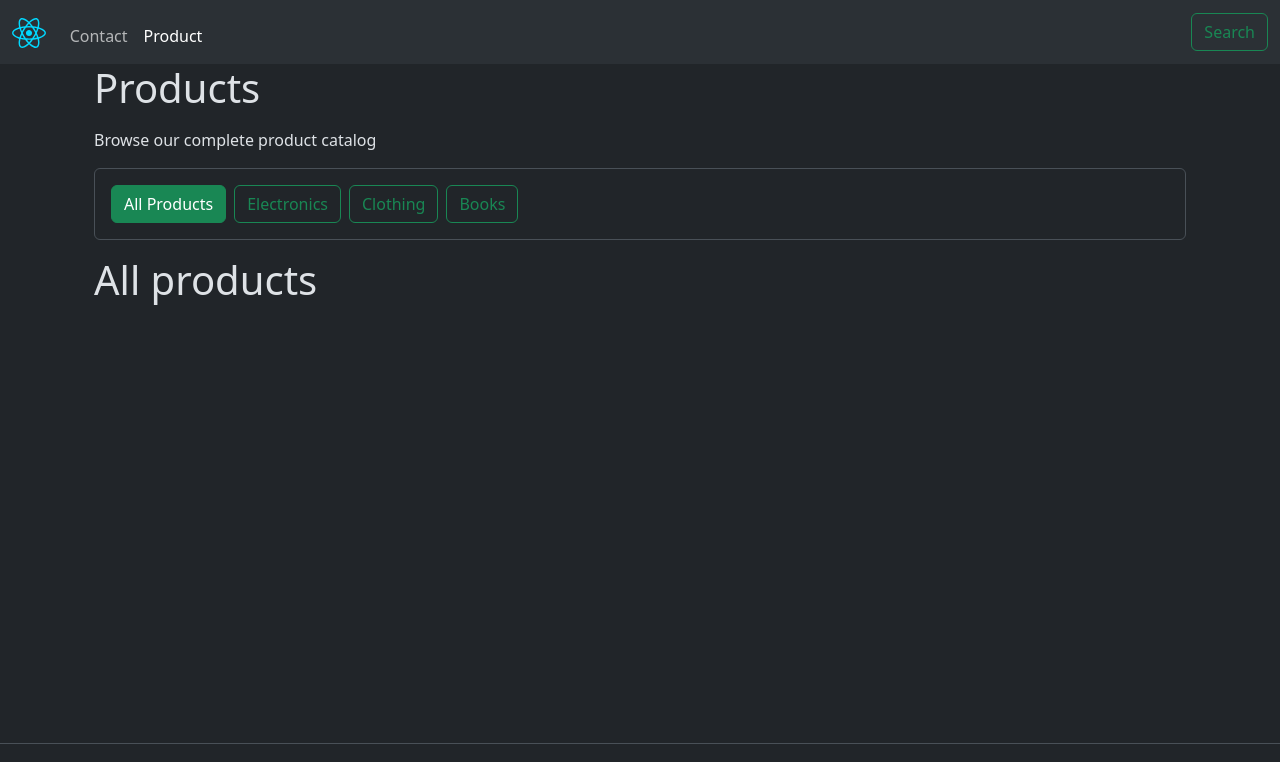
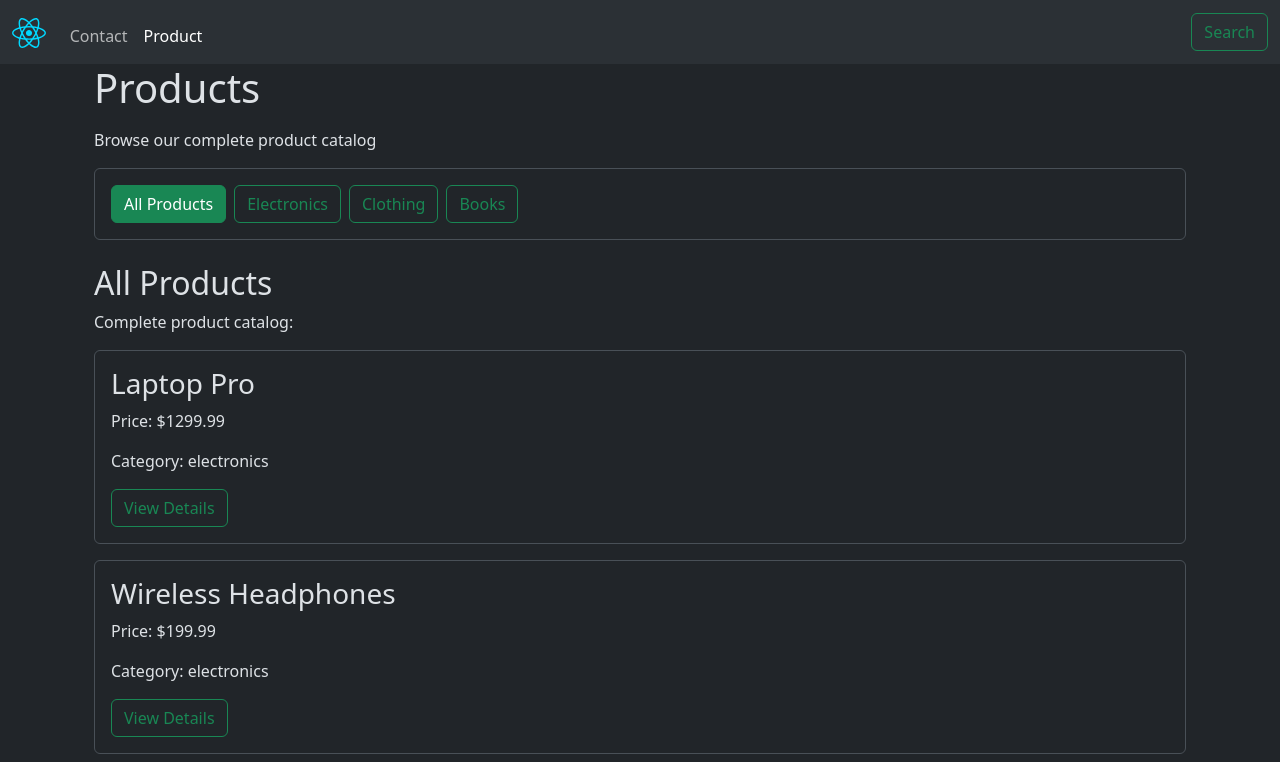
Before and after one commit to bhrugen/5-RouteOPedia, a React (Vite) app in the folder routeopedia/: page /products in a window 1280 px wide. Shown: the top 762 px of the page. Built offline with nearby package versions, Linux system fonts and the light colour scheme.

Commit message:
Section 8 - Nested Components in action

```diff
--- a/routeopedia/src/pages/product/ProductList.jsx
+++ b/routeopedia/src/pages/product/ProductList.jsx
@@ -1,12 +1,19 @@
 import { allProducts } from "../../data/products";
 import { Link } from "react-router-dom";
-function ProductList() {
+function ProductList({ filterType, title, description }) {
+  const getFilteredProducts = () => {
+    if (filterType == "all") {
+      return allProducts;
+    }
+    return allProducts.filter((p) => p.category === filterType);
+  };
+
   return (
     <div className="py-2">
-      <h2> All Products</h2>
-      <p>Browse our complete product catalog</p>
+      <h2> {title}</h2>
+      <p>{description}</p>
       <div className="mt-3">
-        {allProducts.map((product) => {
+        {getFilteredProducts().map((product) => {
           return (
             <div key={product.id} className="border rounded p-3 mb-3">
               <h3>{product.name}</h3>
--- a/routeopedia/src/pages/product/productCategory/AllProduct.jsx
+++ b/routeopedia/src/pages/product/productCategory/AllProduct.jsx
@@ -1,8 +1,12 @@
+import ProductList from "../ProductList";
+
 function AllProducts() {
   return (
-    <div>
-      <h1>All products</h1>
-    </div>
+    <ProductList
+      filterType="all"
+      title="All Products"
+      description="Complete product catalog:"
+    />
   );
 }
 
--- a/routeopedia/src/pages/product/productCategory/Books.jsx
+++ b/routeopedia/src/pages/product/productCategory/Books.jsx
@@ -1,8 +1,12 @@
+import ProductList from "../ProductList";
+
 function Books() {
   return (
-    <div>
-      <h1>Books</h1>
-    </div>
+    <ProductList
+      filterType="books"
+      title="Books"
+      description="Educational and programming books:"
+    />
   );
 }
 
--- a/routeopedia/src/pages/product/productCategory/Clothing.jsx
+++ b/routeopedia/src/pages/product/productCategory/Clothing.jsx
@@ -1,8 +1,11 @@
+import ProductList from "../ProductList";
 function Clothing() {
   return (
-    <div>
-      <h1>Clothing</h1>
-    </div>
+    <ProductList
+      filterType="clothing"
+      title="Clothing"
+      description="Trendy fashion items:"
+    />
   );
 }
 
--- a/routeopedia/src/pages/product/productCategory/Electronics.jsx
+++ b/routeopedia/src/pages/product/productCategory/Electronics.jsx
@@ -1,8 +1,11 @@
+import ProductList from "../ProductList";
 function Electronics() {
   return (
-    <div>
-      <h1>Electronics</h1>
-    </div>
+    <ProductList
+      filterType="electronics"
+      title="Electronics"
+      description="Latest tech gadgets and devices:"
+    />
   );
 }
 
```
